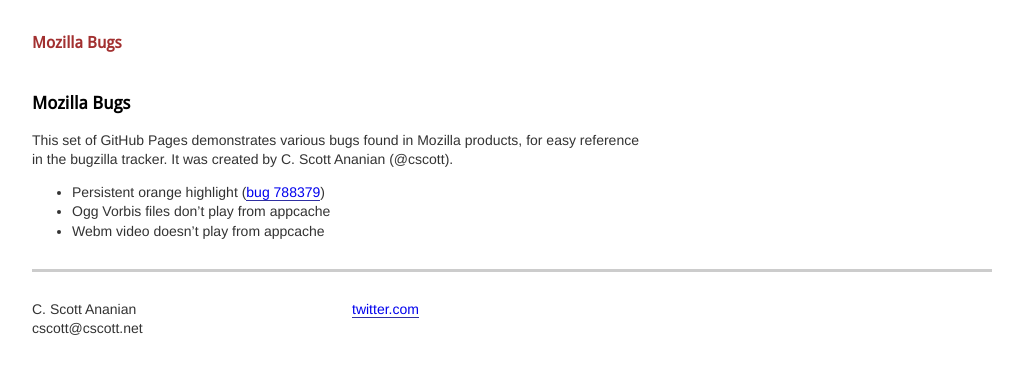
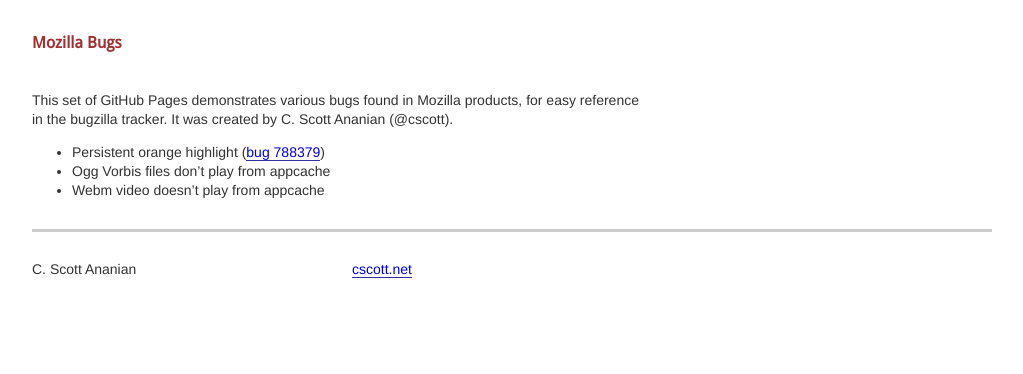
Before and after one commit to cscott/mozbugs, a Jekyll site: the page built from index.md, in a window 1280 px wide. Shown: the top 374 px of the page, without its empty margins (128-1151 px from the left). Built offline with Jekyll 4.4.1, drawn with Linux system fonts in a browser that asks for light colours.

Commit message:
Tweaks to content.

```diff
--- a/_config.yml
+++ b/_config.yml
@@ -2,4 +2,3 @@
 title: Mozilla Bugs
 description: Demonstrates various bugs found in Mozilla products, for easy reference in the bugzilla tracker.
 author: C. Scott Ananian
-email: cscott@cscott.net
--- a/_layouts/default.html
+++ b/_layouts/default.html
@@ -31,7 +31,7 @@
 </div>
 <div class="grid_4">
   <p>
-    <a href="http://twitter.com/">twitter.com</a><br />
+    <a href="http://cscott.net/">cscott.net</a><br />
   </p>
 </div>
 <div class="grid_4 omega">
--- a/index.md
+++ b/index.md
@@ -2,7 +2,6 @@
 title: mozbugs
 layout: default
 ---
-### Mozilla Bugs
 This set of GitHub Pages demonstrates various bugs found in Mozilla products, for easy reference in the bugzilla tracker.  It was created by C. Scott Ananian (@cscott).
 
 * Persistent orange highlight ([bug 788379](https://bugzilla.mozilla.org/show_bug.cgi?id=788379))
```
